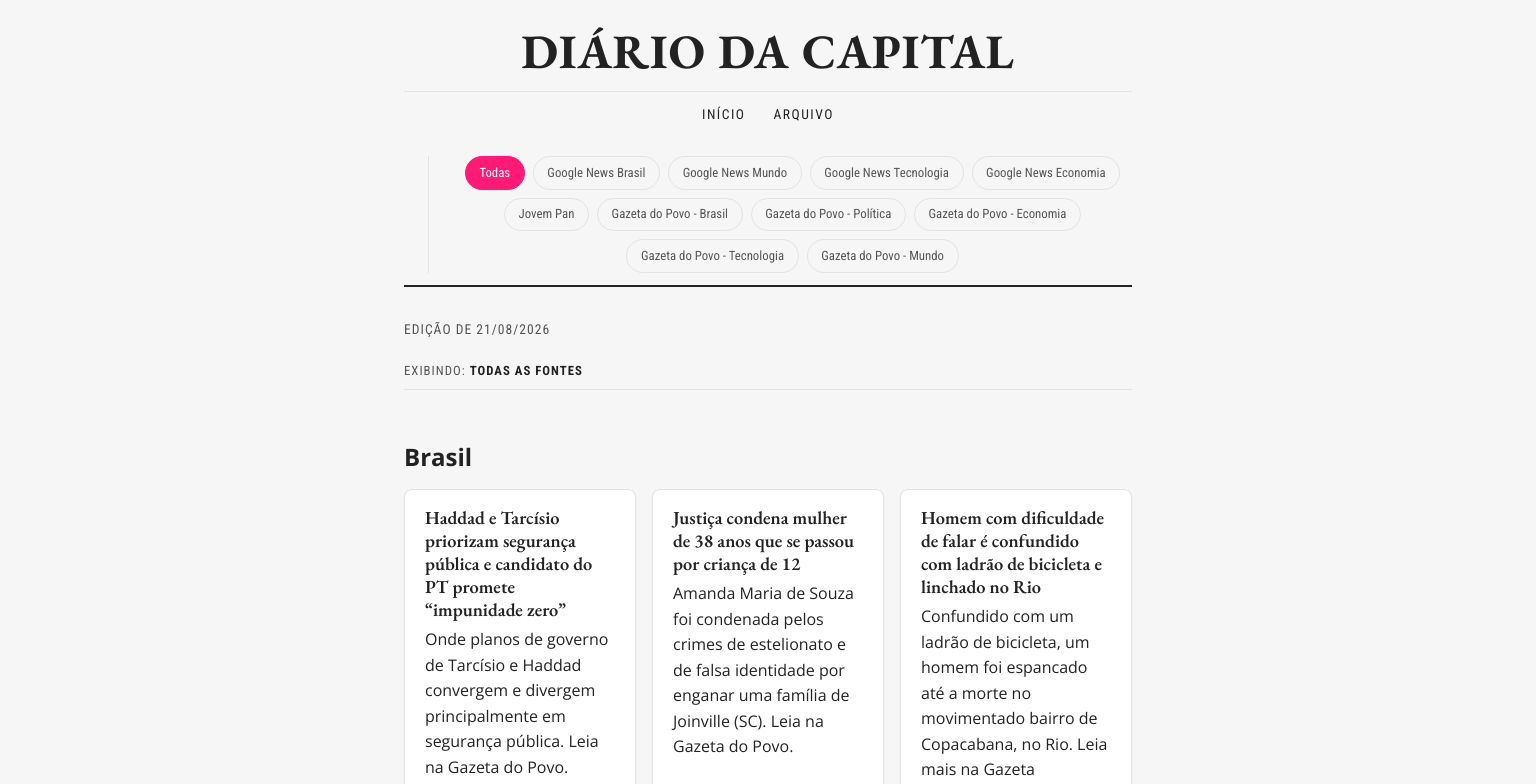
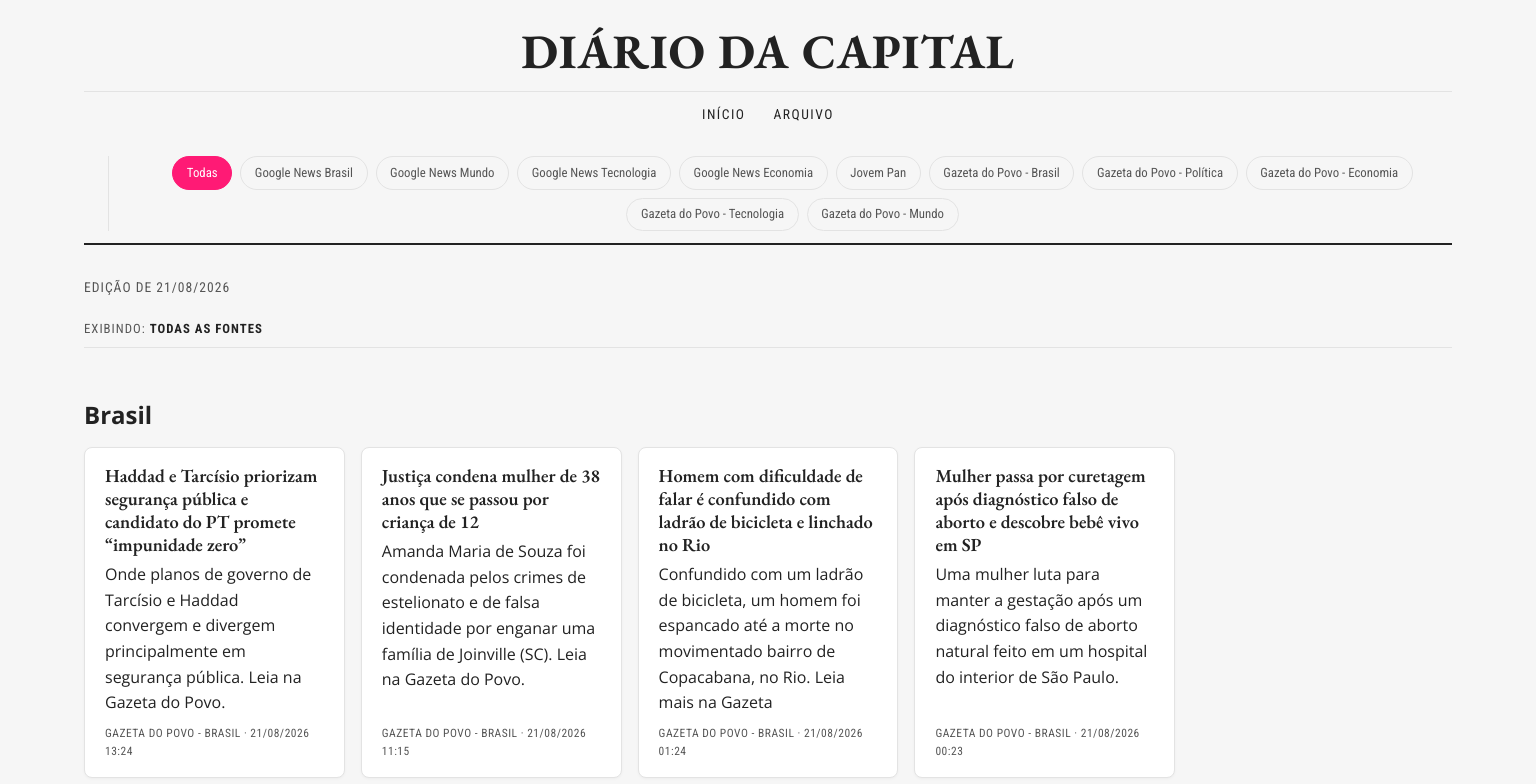
Before and after one commit to willycornelissen/clipping, a React (Vite) app: page / in a window 1536 px wide. Shown: the top 784 px of the page. Built offline with nearby package versions, Linux system fonts and the light colour scheme.

Commit message:
Aumentar para 5 colunas no desktop (>1300px) e ampliar container para 1400px

```diff
--- a/src/estilos.css
+++ b/src/estilos.css
@@ -22,7 +22,7 @@ body {
 }
 
 .container {
-  max-width: 760px;
+  max-width: 1400px;
   margin: 0 auto;
   padding: 0 1rem 3rem;
 }
@@ -207,6 +207,12 @@ header.site nav a:hover {
   }
 }
 
+@media (min-width: 1300px) {
+  .noticias-grid {
+    grid-template-columns: repeat(5, 1fr);
+  }
+}
+
 /* Notícias em cards */
 article.noticia {
   background: var(--card);
```
